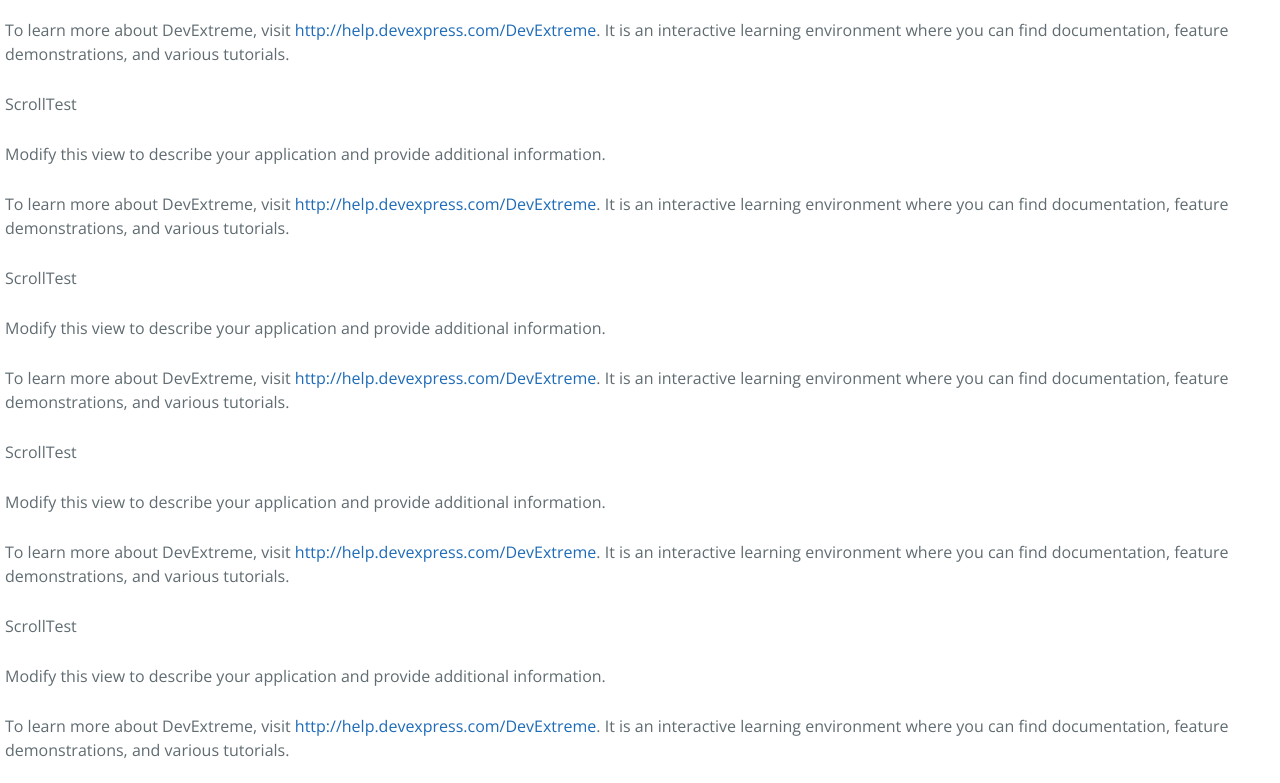
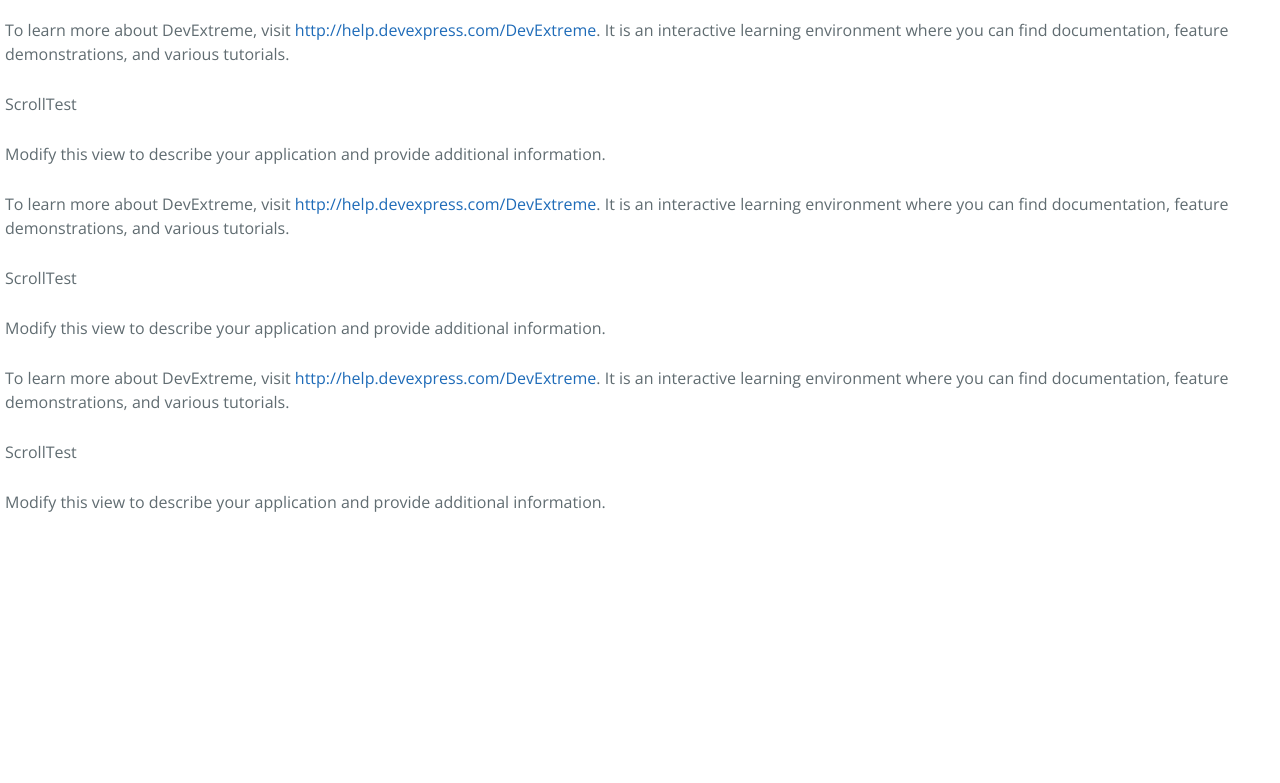
Before and after one commit to youngi-yaw/youngi-yaw.github.io, a plain HTML site: page index.html in a window 1280 px wide. Shown: the part 2017-2800 px from the top of the page. After the commit the page ends 2536 px from the top, so only its background shows below. Drawn offline with nearby package versions, Linux system fonts and the light colour scheme.

Commit message:
Update index.html

```diff
--- a/index.html
+++ b/index.html
@@ -9,8 +9,7 @@
     <link rel="stylesheet" type="text/css" href="stylesheets/stylesheet.css" media="screen">
     <link rel="stylesheet" type="text/css" href="stylesheets/github-light.css" media="screen">
   </head>
-  <body>
-    <div id="scroll2">
+  <body id="main">
     <div id="scroll2">
             <div >
                 <p style="padding: 5px">ScrollTest</p>
@@ -74,19 +73,6 @@
                 <p style="padding: 5px">To learn more about DevExtreme, visit <a href="http://help.devexpress.com/DevExtreme" target="_blank">http://help.devexpress.com/DevExtreme</a>. It is an interactive learning environment where you can find documentation, feature demonstrations, and various tutorials.</p>
                 <p style="padding: 5px">ScrollTest</p>
                 <p style="padding: 5px">Modify this view to describe your application and provide additional information.</p>
-
-
-                <div id="scroll">
-                    <div class="scroll-content">
-                        <p style="padding: 5px">To learn more about DevExtreme, visit <a href="http://help.devexpress.com/DevExtreme" target="_blank">http://help.devexpress.com/DevExtreme</a>. It is an interactive learning environment where you can find documentation, feature demonstrations, and various tutorials.</p>
-                        <p style="padding: 5px">ScrollTest</p>
-                        <p style="padding: 5px">Modify this view to describe your application and provide additional information.</p>
-
-                        <p style="padding: 5px">To learn more about DevExtreme, visit <a href="http://help.devexpress.com/DevExtreme" target="_blank">http://help.devexpress.com/DevExtreme</a>. It is an interactive learning environment where you can find documentation, feature demonstrations, and various tutorials.</p>
-
-                    </div>
-                </div>
-            </div>
         </div>
 </div>
 
```
